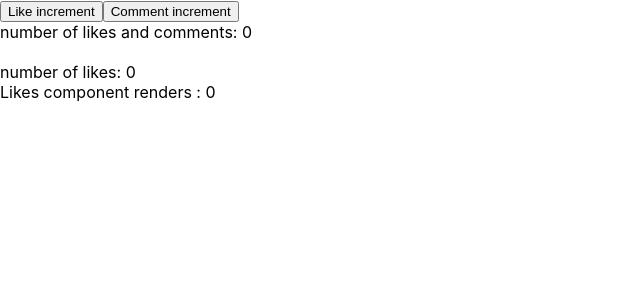
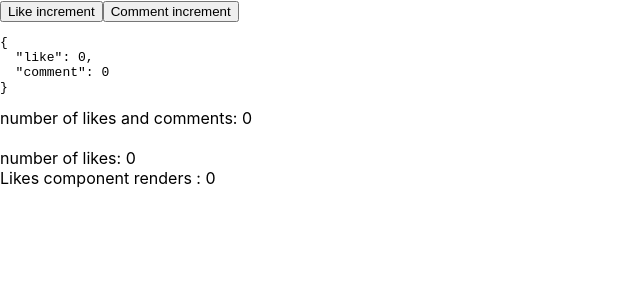
Before and after one commit to ston0538/react-hooks, a React (Create React App) app: page / in a window 1280 px wide. Shown: the top 300 px of the page, without its empty margins (0-640 px from the left). Built offline with nearby package versions, Linux system fonts and the light colour scheme.

Commit message:
Done MobxorContext
https://www.notion.so/Redux-or-Context-c82f3d0a16da466ba68c51767261d519

```diff
--- a/src/App.js
+++ b/src/App.js
@@ -10,11 +10,15 @@ const StoreProvider = ({ children }) => {
     bugs: ["hk"],
     like: 0,
     comment: 0,
+    data: {
+      like: 0,
+      comment: 0,
+    },
     addLike: () => {
-      store.like++;
+      store.data.like++;
     },
     addComment: () => {
-      store.comment++;
+      store.data.comment++;
     },
     addBug: (bug) => {
       store.bugs.push(bug);
--- a/src/components/Form.js
+++ b/src/components/Form.js
@@ -1,23 +1,25 @@
 import React, { useContext, useRef, useState } from "react";
 import { DataContext } from "../context/DataContext";
+import { useObserver } from "mobx-react";
 
 export const Form = () => {
   const store = useContext(DataContext);
   const [bug, setBug] = useState("");
   const [like, setLike] = useState();
-  return (
-    // <form
-    //   onSubmit={(e) => {
-    //     e.preventDefault();
-    //     store.addBug(bug);
-    //     setBug("");
-    //   }}
-    // >
-    //   <input value={bug} onChange={(e) => setBug(e.target.value)}></input>
-    // </form>
+  return useObserver(() => (
     <>
       <button onClick={() => store.addLike()}>Like increment</button>
       <button onClick={() => store.addComment()}>Comment increment</button>
+      <pre>{JSON.stringify(store.data, null, 2)}</pre>
     </>
-  );
+  ));
+  // <form
+  //   onSubmit={(e) => {
+  //     e.preventDefault();
+  //     store.addBug(bug);
+  //     setBug("");
+  //   }}
+  // >
+  //   <input value={bug} onChange={(e) => setBug(e.target.value)}></input>
+  // </form>
 };
--- a/src/components/Likes.js
+++ b/src/components/Likes.js
@@ -1,6 +1,6 @@
 import React, { useContext, useRef } from "react";
 import { DataContext } from "../context/DataContext";
-import { useObserver } from "mobx-react";
+import { useObserver, useLocalStore } from "mobx-react";
 
 export const Likes = React.memo(() => {
   const store = useContext(DataContext);
@@ -8,7 +8,7 @@ export const Likes = React.memo(() => {
   // console.log(store);
   return useObserver(() => (
     <div>
-      <div>number of likes: {store.like}</div>
+      <div>number of likes: {store.data.like}</div>
       <div>Likes component renders : {renders.current++}</div>
       {/* {store.bugs.map((bug) => (
         <div>{bug}</div>
--- a/src/components/LikesAndComments.js
+++ b/src/components/LikesAndComments.js
@@ -6,6 +6,8 @@ export const LikesAndComments = () => {
   const store = useContext(DataContext);
 
   return useObserver(() => (
-    <div>number of likes and comments: {store.like + store.comment}</div>
+    <div>
+      number of likes and comments: {store.data.like + store.data.comment}
+    </div>
   ));
 };
```
